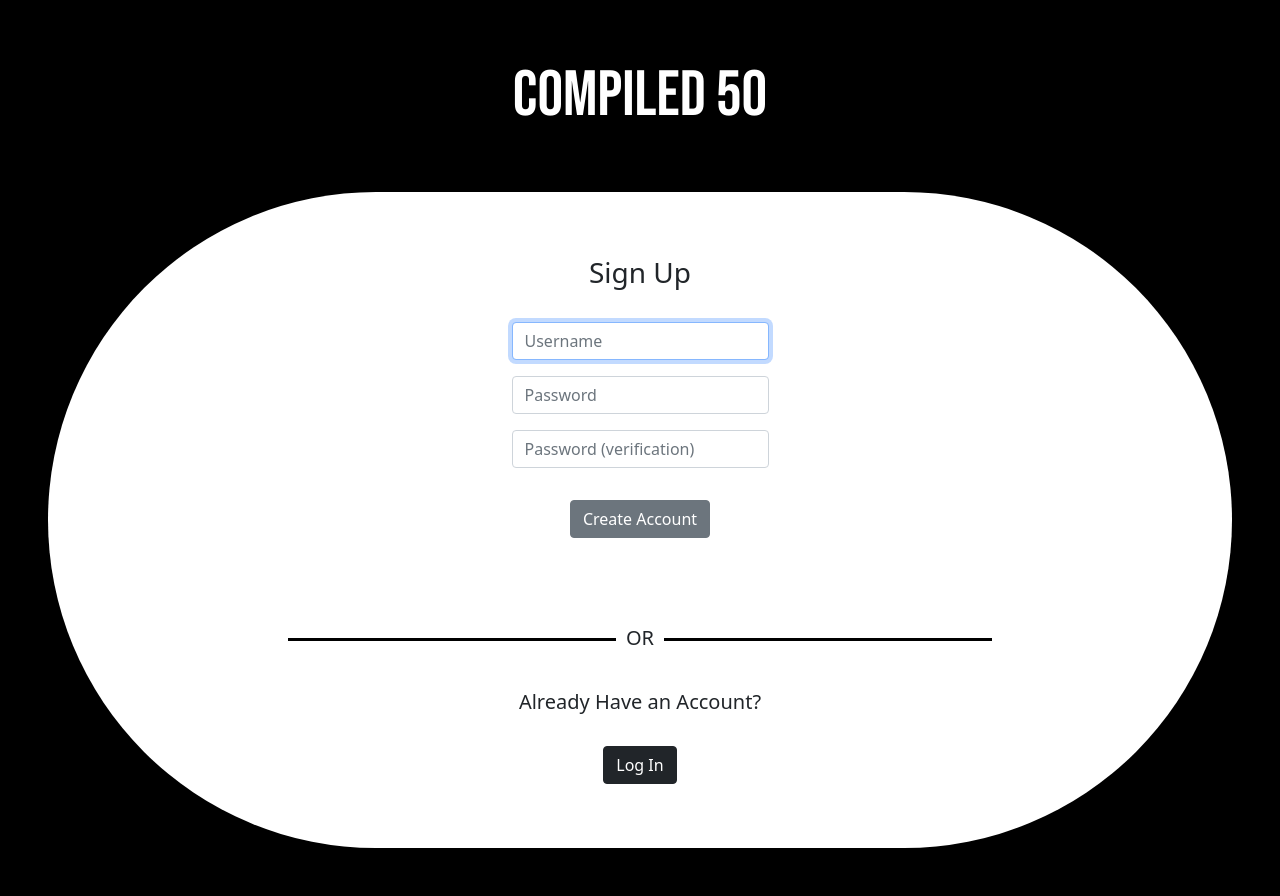
After one commit to SiegfredLorelle/compiled-50, a Flask app: page /signup in a window 1280 px wide. The commit adds this page. Run offline with Flask 2, Linux system fonts and the light colour scheme; some libraries are stand-ins or nearby versions.

Commit message:
77th commit - add signup page, login and signup redirects to each other, plan signup and login via comments

```diff
--- a/app.py
+++ b/app.py
@@ -59,12 +59,69 @@ def index():
 @app.route("/login", methods=["GET", "POST"])
 def login():
     """Login the user"""
+    # Forget any user_id
+    session.clear()
+
     if request.method == "POST":
-        pass
+        username = request.form.get("username")
+        password = request.form.get("password")
+
+        print(username, password)
+
+        # Ensure username password is not empty
+
+        # Ensure username password is submitted
+
+        # Read the usernames in the database
+
+
+        # Ensure username is registered and it matches the passwrod
+
+        # Remember which user has logged in (create users table with id, username, hashed_password)
+        # session["user_id"] = rows[0]["id"]
+
+        # Log the user in
+        return render_template("login.html")
+
+
 
     # GET via redirect and clicking links
     else:
         return render_template("login.html")
+
+
+@app.route("/signup", methods=["GET", "POST"])
+def signup():
+    """Create a new account"""
+    if request.method == "POST":
+
+        # Ensure username, password, and password(verification) is not empty
+
+        # Ensure username, password, and password(verification) is submitted
+
+        # Ensure username is not already registered
+
+        # Ensure passwords is matching
+
+        # Ensure password has a uppercase, lowercase letter, a number, and at least 6 characters long
+
+        # Add the new user to the database
+
+        # Log the user in (create users table with id, username, hashed_password))
+        # session["user_id"] = row[0]["id"]
+
+
+        return render_template("signup.html")
+
+
+    # GET via redirect and clicking links
+    else:
+        return render_template("signup.html")
+
+
+
+# LOG OUT (SIMILAR TO FINANCE)
+
 
 
 @app.route("/mario", methods=["GET", "POST"])
--- /dev/null
+++ b/templates/signup.html
@@ -0,0 +1,26 @@
+{% extends "login-layout.html" %}
+
+{% block title %}
+    Sign Up
+{% endblock %}
+
+
+{% block main %}
+    <h3 class="py-3">Sign Up</h3>
+
+    <div class="pb-5">
+        <form action="/signup" method="post">
+        <input autocomplete="off" autofocus class="form-control mx-auto w-auto my-3" id="username" name="username" placeholder="Username" required type="text">
+        <input autocomplete="off" autofocus class="form-control mx-auto w-auto my-3" id="password" name="password" placeholder="Password" required type="password">
+        <input autocomplete="off" autofocus class="form-control mx-auto w-auto my-3" id="password-verification" name="password-verification" placeholder="Password (verification)" required type="password">
+
+        <button class="btn btn-secondary m-3" type="submit">Create Account</button>
+        </form>
+    </div>
+
+    <h5 class="py-4" id="or"><span class="line-center">OR</span></h5>
+
+
+    <h5 class="py-2">Already Have an Account?</h5>
+    <a href="/login"><button class="btn btn-dark my-3" type="button">Log In</button></a>
+{% endblock %}
```
Also changed, not shown: templates/login.html (+7 -3 lines).
